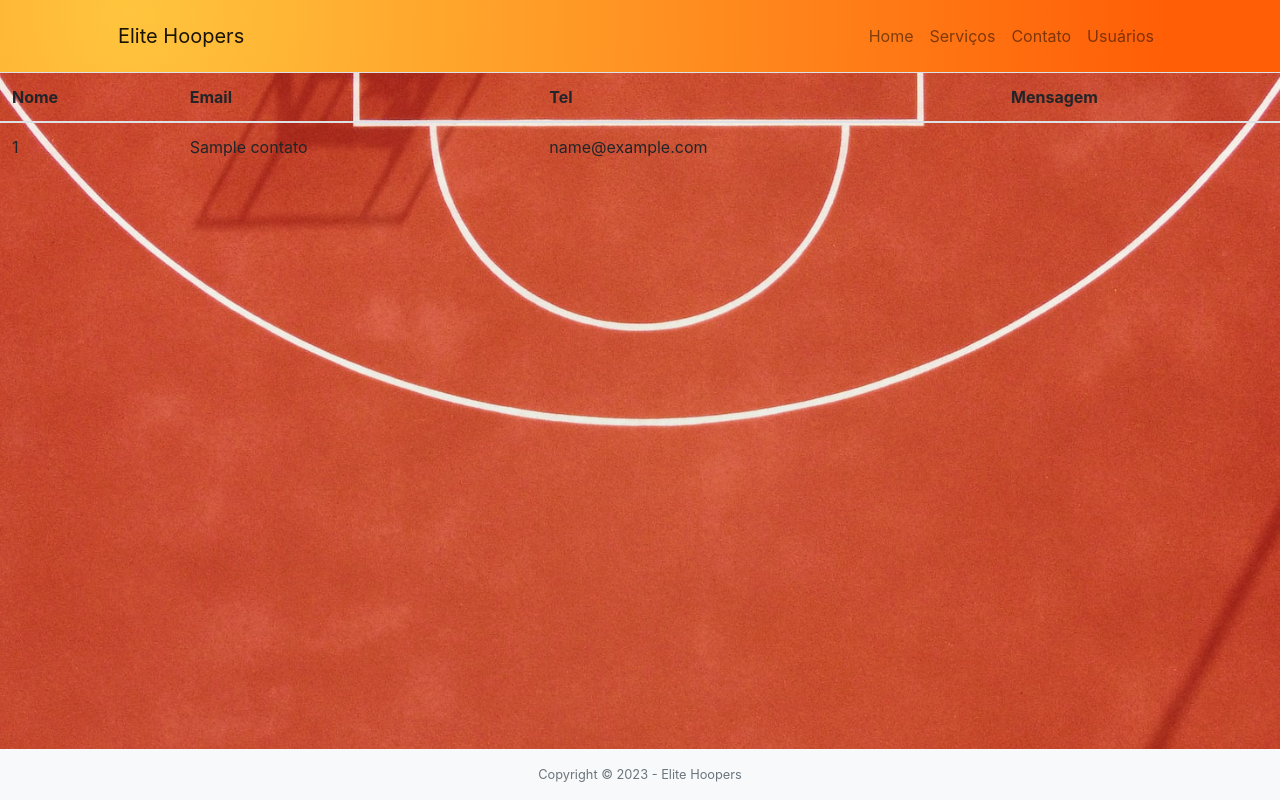
After one commit to brenoasj/PMIC, a Flask app: page /users in a window 1280 px wide. The commit adds this page. Run offline with Flask 3, Linux system fonts and the light colour scheme; tables that the repository leaves empty or names only in its code hold one stand-in row (values such as "Sample post"); some libraries are stand-ins or nearby versions.

Commit message:
DB added

```diff
--- a/desafio3/app.py
+++ b/desafio3/app.py
@@ -1,19 +1,60 @@
-from flask import Flask, render_template
+from flask import Flask, render_template, request, url_for, jsonify
+from flask_mysqldb import MySQL
 
 app = Flask("__name__")
+
+app.config["MYSQL_Host"] = "localhost"
+app.config["MYSQL_USER"] = "root"
+app.config["MYSQL_PASSWORD"] = "Mysql2002@"
+app.config["MYSQL_DB"] = "elitehoopers"
+
+db = MySQL(app)
 
 @app.route('/')
 def home():
     return render_template('index.html')
 
-@app.route('/contato')
-def contato():
-    return render_template('contato.html')
-
 @app.route('/servicos')
 def servicos():
     return render_template('servicos.html')
 
-@app.route('/portifolio')
-def portifolio():
-    return render_template('portifolio.html')
+@app.route('/contato', methods = ["POST","GET"])
+def contato():
+
+    if request.method == "post" :
+        try:
+            nome = request.form['nome']
+
+            email = request.form['email']
+
+            tel = request,form['tel']
+
+            mensagem = request.form['mensagem']
+
+            if name == '' or email == '' or tel == '' or mensage  == '':
+
+                 return render_template('contato.html', status = 'Erro algum dos campos está vazio')
+
+            cursor =  db.connection.cursor()
+
+            cursor.execute(f"insert into contatos (nome, email, tel, mensagem) values ('{nome}', '{email}', '{tel}', '{mensagem}')")
+
+            db.connection.commit()
+
+            cursor.close()
+
+            return render_template('contato.html', status = 'Sucesso')
+        except ValueError:
+            return render_template('contato.html', status = 'Erro')
+    else:
+        return render_template('contato.html')
+
+@app.route('/users')
+def user():
+        cursor = db.connection.cursor()
+        users = cursor.execute("select * from contatos")
+        if users > 0:
+            userInfo = cursor.fetchall()
+            return render_template('users.html', userInfo = userInfo)
+        else:
+            return render_template('users.html')
--- a/desafio3/templates/base.html
+++ b/desafio3/templates/base.html
@@ -16,19 +16,10 @@
     integrity="sha384-MCw98/SFnGE8fJT3GXwEOngsV7Zt27NXFoaoApmYm81iuXoPkFOJwJ8ERdknLPMO" crossorigin="anonymous">
   <link rel="stylesheet" href="../static/css/normalize.css">
   <link rel="stylesheet" href="../static/css/style.css">
-  <script src="https://code.jquery.com/jquery-3.3.1.slim.min.js"
-    integrity="sha384-q8i/X+965DzO0rT7abK41JStQIAqVgRVzpbzo5smXKp4YfRvH+8abtTE1Pi6jizo"
-    crossorigin="anonymous"></script>
-  <script src="https://cdnjs.cloudflare.com/ajax/libs/popper.js/1.14.3/umd/popper.min.js"
-    integrity="sha384-ZMP7rVo3mIykV+2+9J3UJ46jBk0WLaUAdn689aCwoqbBJiSnjAK/l8WvCWPIPm49"
-    crossorigin="anonymous"></script>
-  <script src="https://stackpath.bootstrapcdn.com/bootstrap/4.1.3/js/bootstrap.min.js"
-    integrity="sha384-ChfqqxuZUCnJSK3+MXmPNIyE6ZbWh2IMqE241rYiqJxyMiZ6OW/JmZQ5stwEULTy"
-    crossorigin="anonymous"></script>
 </head>
 
 <body id="page-top">
-  <nav class="navbar navbar-expand-lg fixed-top navbar-light py-3"
+  <nav class="navbar navbar-expand-lg sticky-top navbar-light py-3"
     style="background: radial-gradient(circle at 10% 20%, rgb(255, 197, 61) 0%, rgb(255, 94, 7) 90%);">
     <div class="container px-4 px-lg-5">
       <a class="navbar-brand" href="/">Elite Hoopers</a>
@@ -40,6 +31,7 @@
           <li class="nav-item"><a class="nav-link" href="/">Home</a></li>
           <li class="nav-item"><a class="nav-link" href="/servicos">Serviços</a></li>
           <li class="nav-item"><a class="nav-link" href="/contato">Contato</a></li>
+          <li class="nav-item"><a class="nav-link" href="/users">Usuários</a></li>
         </ul>
       </div>
     </div>
@@ -48,12 +40,21 @@
   {% block content %}
   {% endblock %}
 
-  <footer class="bg-light py-3">
+  <footer class="footer fixed-bottom bg-light py-3">
     <div class="container px-4 px-lg-5">
       <div class="small text-center text-muted">Copyright &copy; 2023 - Elite Hoopers</div>
     </div>
   </footer>
 
+  <script src="https://code.jquery.com/jquery-3.3.1.slim.min.js"
+    integrity="sha384-q8i/X+965DzO0rT7abK41JStQIAqVgRVzpbzo5smXKp4YfRvH+8abtTE1Pi6jizo"
+    crossorigin="anonymous"></script>
+  <script src="https://cdnjs.cloudflare.com/ajax/libs/popper.js/1.14.3/umd/popper.min.js"
+    integrity="sha384-ZMP7rVo3mIykV+2+9J3UJ46jBk0WLaUAdn689aCwoqbBJiSnjAK/l8WvCWPIPm49"
+    crossorigin="anonymous"></script>
+  <script src="https://stackpath.bootstrapcdn.com/bootstrap/4.1.3/js/bootstrap.min.js"
+    integrity="sha384-ChfqqxuZUCnJSK3+MXmPNIyE6ZbWh2IMqE241rYiqJxyMiZ6OW/JmZQ5stwEULTy"
+    crossorigin="anonymous"></script>
 </body>
 
 </html>
--- /dev/null
+++ b/desafio3/templates/users.html
@@ -0,0 +1,23 @@
+{% extends 'base.html' %}
+{% block title %}Usuários{% endblock %}
+{% block content %}
+<table class="table">
+    <thead>
+        <tr>
+            <th>Nome</th>
+            <th>Email</th>
+            <th>Tel</th>
+            <th>Mensagem</th>
+        </tr>
+    </thead>
+    {% for user in userInfo %}
+    <tbody>
+        <tr>
+            <td>{{ user[0] }}</td>
+            <td>{{ user[1] }}</td>
+            <td>{{ user[2] }}</td>
+        </tr>
+    </tbody>
+    {% endfor %}
+</table>
+{% endblock %}
```
Also changed, not shown: desafio3/templates/contato.html (+7 -6 lines).
